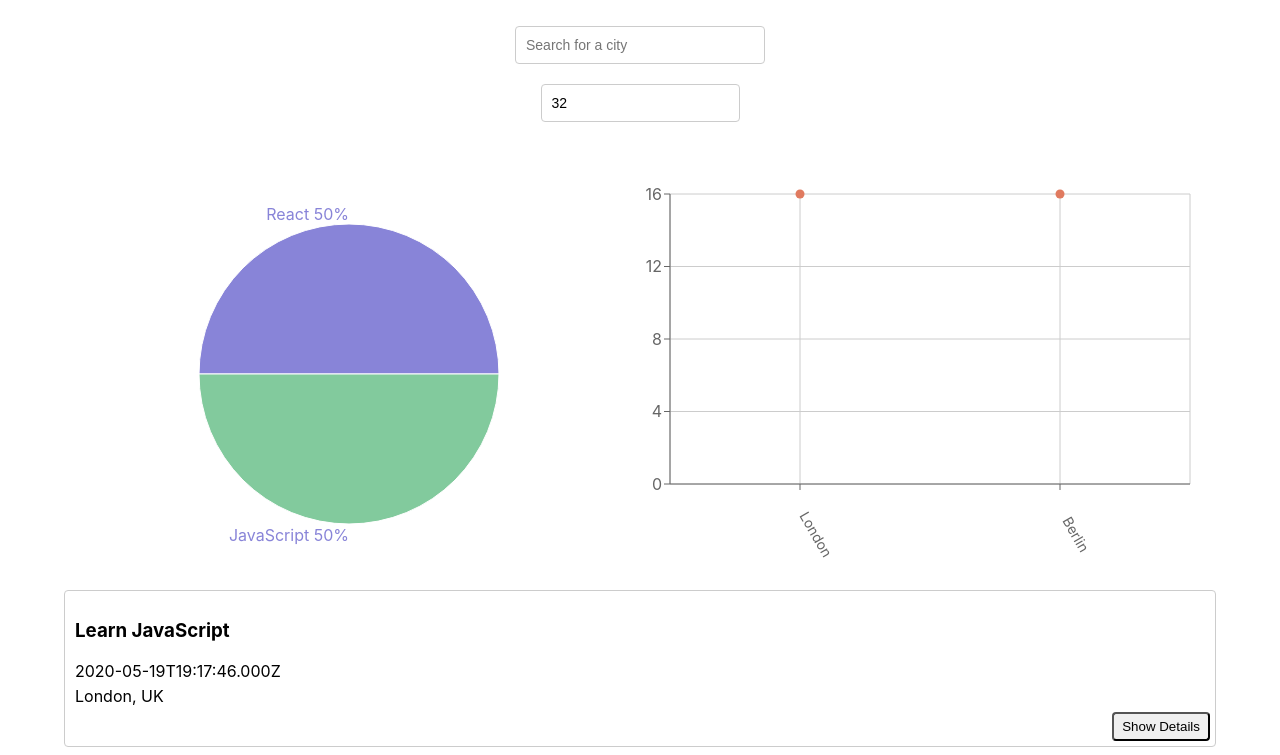
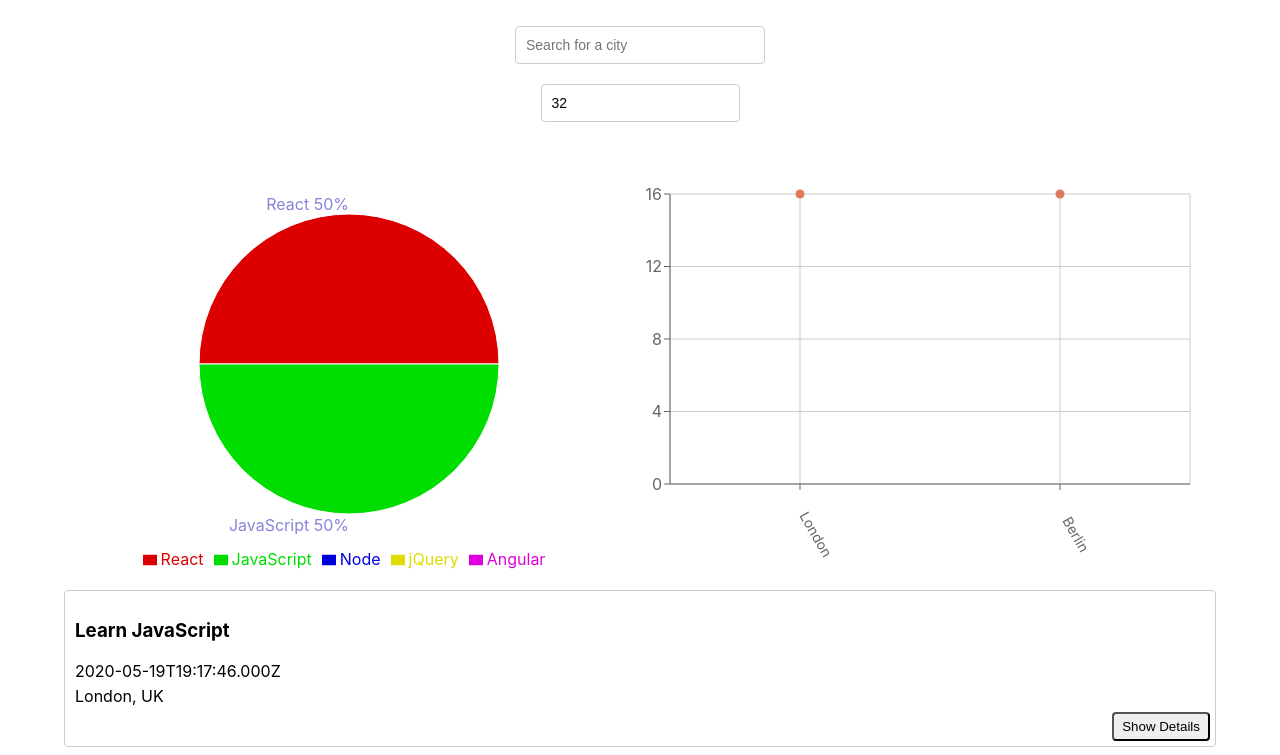
Before and after one commit to Dantris/meet, a React (Create React App) app: page / in a window 1280 px wide. Shown: the top 755 px of the page. Built offline with nearby package versions, Linux system fonts and the light colour scheme; what atatus-spa would draw is missing.

Commit message:
Update EventGenresChart with dynamic colors and legend

```diff
--- a/src/components/EventsGenresChart.js
+++ b/src/components/EventsGenresChart.js
@@ -1,5 +1,5 @@
 import { useEffect, useState, useCallback, useMemo } from "react";
-import { ResponsiveContainer, PieChart, Pie, Cell } from "recharts";
+import { ResponsiveContainer, PieChart, Pie, Cell, Legend } from "recharts";
 
 const EventGenresChart = ({ events }) => {
   const genres = useMemo(
@@ -9,7 +9,7 @@ const EventGenresChart = ({ events }) => {
   const [data, setData] = useState([]);
 
   // Define a color for each genre
-  const colors = ["#8884d8", "#82ca9d", "#ffc658", "#ff8042", "#8dd1e1"];
+  const colors = ["#DD0000", "#00DD00", "#0000DD", "#DDDD00", "#DD00DD"];
 
   const getData = useCallback(() => {
     return genres.map((genre) => {
@@ -63,6 +63,7 @@ const EventGenresChart = ({ events }) => {
             <Cell key={`cell-${index}`} fill={colors[index % colors.length]} />
           ))}
         </Pie>
+        <Legend verticalAlign="bottom" align="center" />
       </PieChart>
     </ResponsiveContainer>
   );
```
